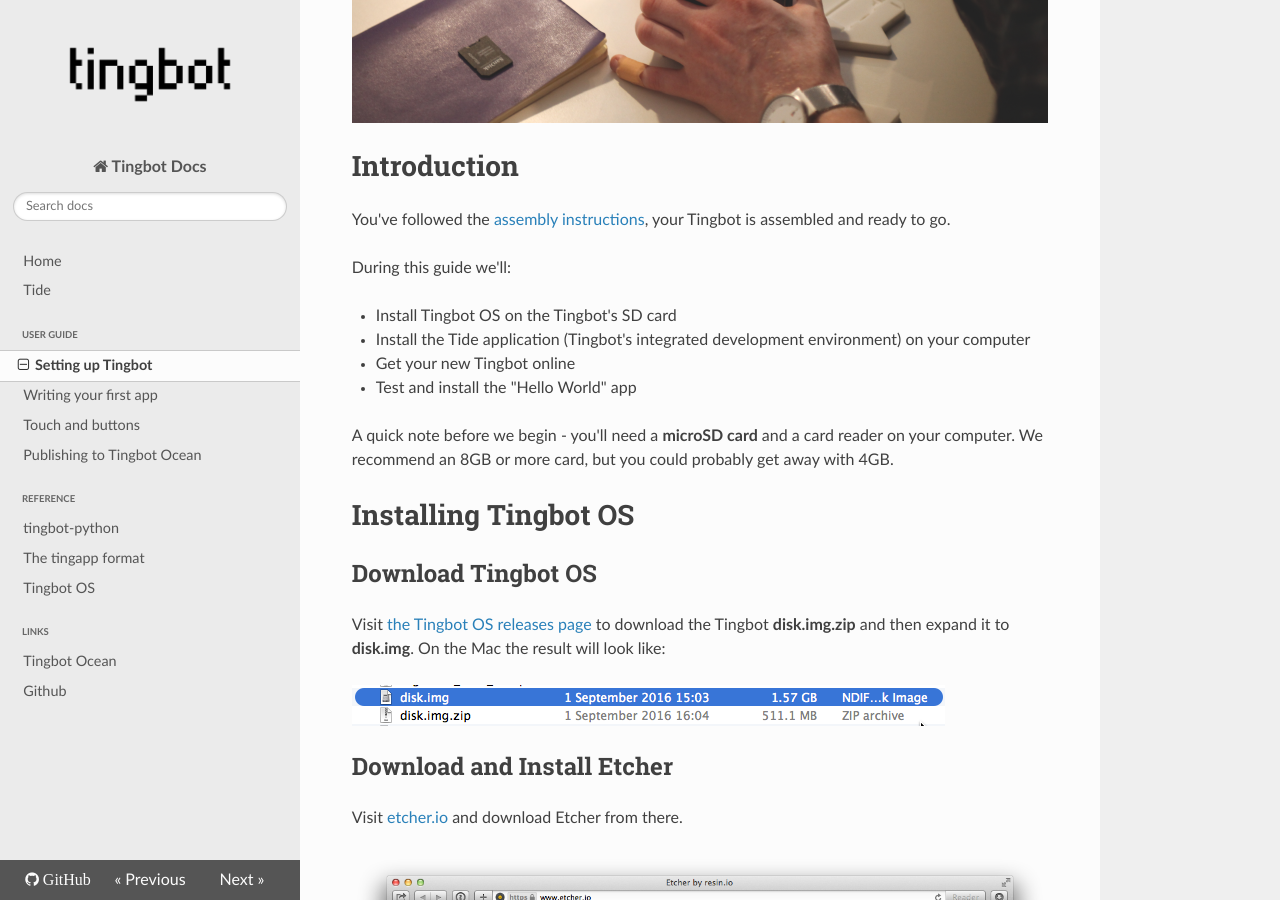
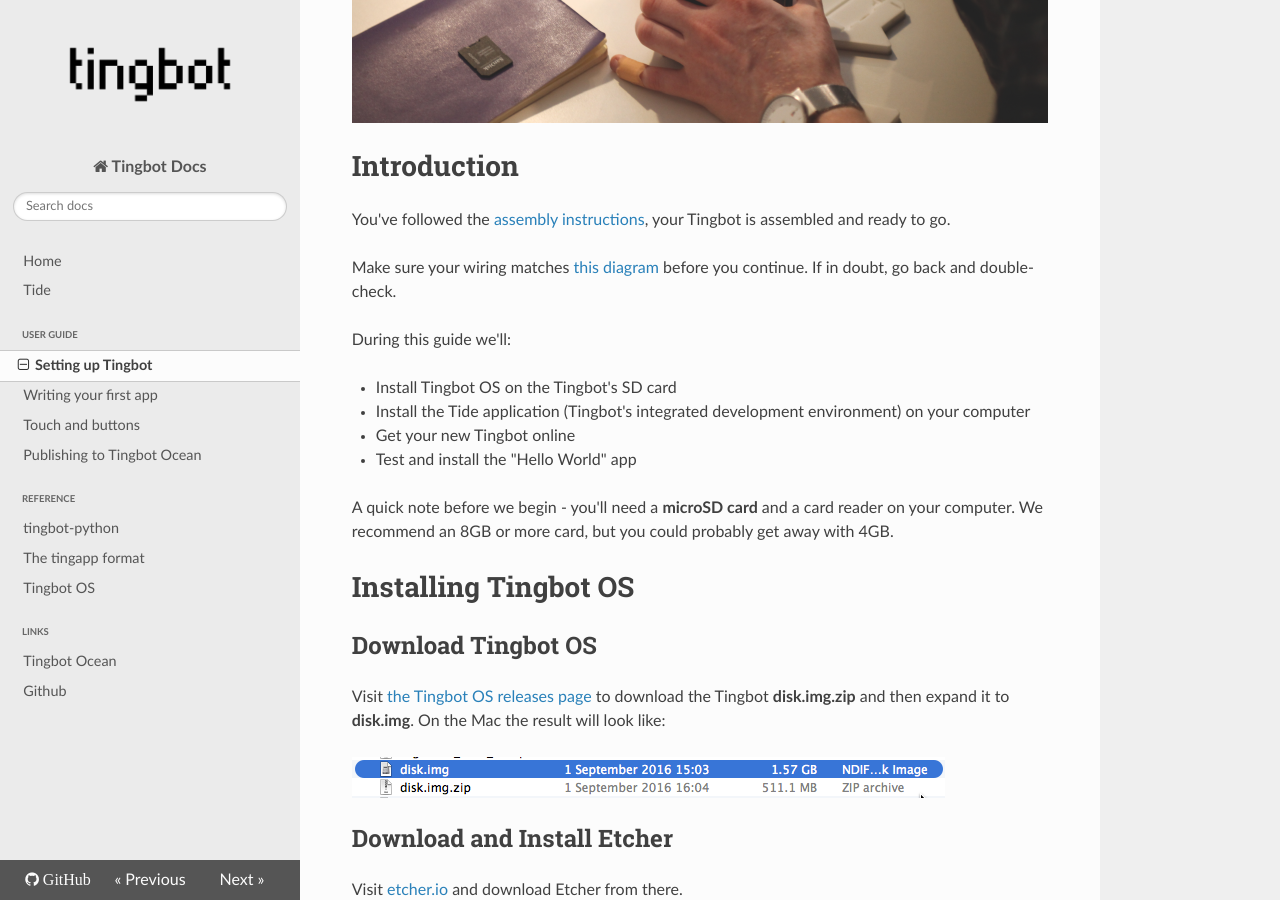
Before and after one commit to tingbot/tingbot-docs, an MkDocs documentation site: the page built from docs/guides/setup.md, in a window 1280 px wide and 900 px high, scrolled down 324 px. Built offline with MkDocs 1.6.1, drawn with Linux system fonts in a browser that asks for light colours; nearby versions of some CDN libraries; old or Windows-style settings are respelled for this version of MkDocs.

Commit message:
Add new instructions PDF to setup guide and add a check about wiring

```diff
--- a/docs/guides/setup.md
+++ b/docs/guides/setup.md
@@ -5,7 +5,9 @@
 Introduction
 ============
 
-You've followed the [assembly instructions](tingbot-assembly-instructions-v1.pdf), your Tingbot is assembled and ready to go.
+You've followed the [assembly instructions](tingbot-assembly-instructions-v2.pdf), your Tingbot is assembled and ready to go.
+
+Make sure your wiring matches [this diagram](http://i.imgur.com/DYWuEgB.jpg) before you continue. If in doubt, go back and double-check.
 
 During this guide we'll:
 
```
Also changed, not shown: 2 other files.
